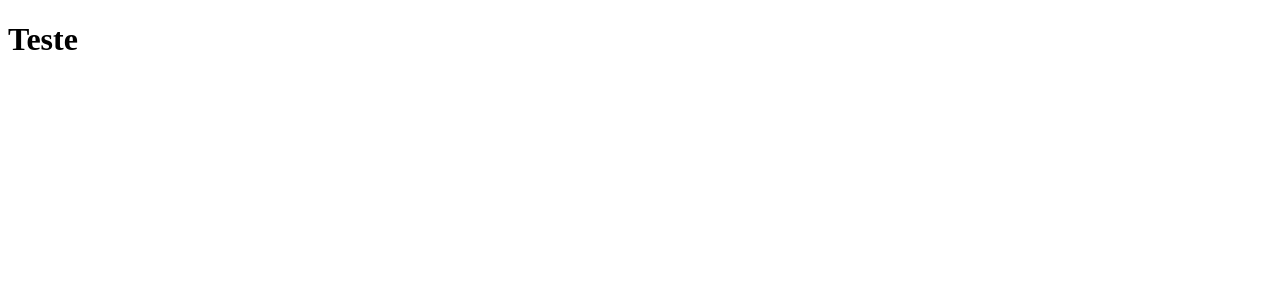
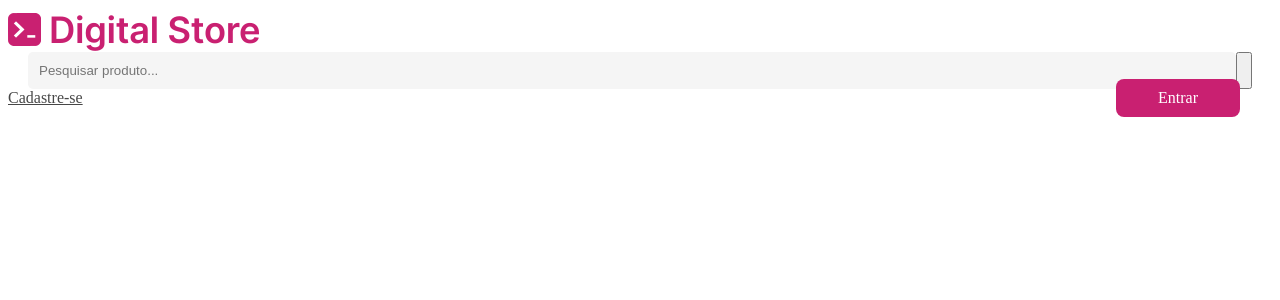
Before and after one commit to larinharls/Dripstore, a React (Vite) app: page / in a window 1280 px wide. Shown: the top 300 px of the page. Built offline with nearby package versions, Linux system fonts and the light colour scheme.

Commit message:
comecando a header

```diff
--- a/src/App.jsx
+++ b/src/App.jsx
@@ -1,16 +1,15 @@
-import { useState } from 'react'
-import reactLogo from './assets/react.svg'
-import viteLogo from '/vite.svg'
+import React from "react"
 import './App.css'
+import Header from "./components/Header"
 
 function App() {
+  return (
+   <div className="header">
+      <Header/>
+   </div>
 
-
-  return (
-    <>
-      <h1>Teste</h1>
-    </>
   )
 }
 
+
 export default App
--- /dev/null
+++ b/src/components/Header.css
@@ -0,0 +1,50 @@
+.Header{
+    display: flex;
+    justify-content: space-between;
+    align-items: center;
+    padding: 10px 20px;
+    background-color: white;
+    border-bottom: 1px solid #e0e0e0;
+}
+.logo-container{
+    display: flex;
+    align-items: center;
+}
+.logoDS{
+    width: 253px;
+    height: 44px;
+
+}
+.search-bar{
+    display: flex;
+    flex-grow: 1;
+    margin: 0 20px;
+    position: relative;
+}
+.search-input{
+    width: 100%;
+    padding: 10px;
+    border: 1px solid transparent;
+    border-radius:  5px;
+    background-color: #F5F5F5;
+}
+.login{
+    display: flex;
+    align-items: center;
+}
+.link-cadastro{
+    margin-right: 16px;
+    color: #474747;
+}
+.btn-entrar{
+    background-color: #C92071;
+    color: white;
+    width: 114px;
+    right: 40px;
+    border-radius: 8px;
+    padding: 10px 5px;
+    text-decoration: none;
+    text-align: center;
+    position: absolute;
+
+}
--- a/src/components/Header.jsx
+++ b/src/components/Header.jsx
@@ -0,0 +1,25 @@
+import React from "react"
+import './Header.css'
+
+
+const Header = () => {
+    return (
+        <header className="header">
+            <div className="logo-container">
+                <img src='/logoDS.png' alt="Logo Digital Store" className="logoDS">
+                </img>
+            </div>
+            <div className="search-bar">
+                <input type="text" className="search-input" placeholder="Pesquisar produto...">
+                </input>
+                <button className="search-btn"></button>
+            </div>
+            <div className="login">
+                <a href="#" className="link-cadastro">Cadastre-se</a>
+                <a href="#" className="btn-entrar">Entrar</a>
+            </div>
+        </header>
+    )
+}
+
+export default Header
```
Also changed, not shown: src/components/Logo.jsx (+9 -0 lines), public/logoDS.png (added).
